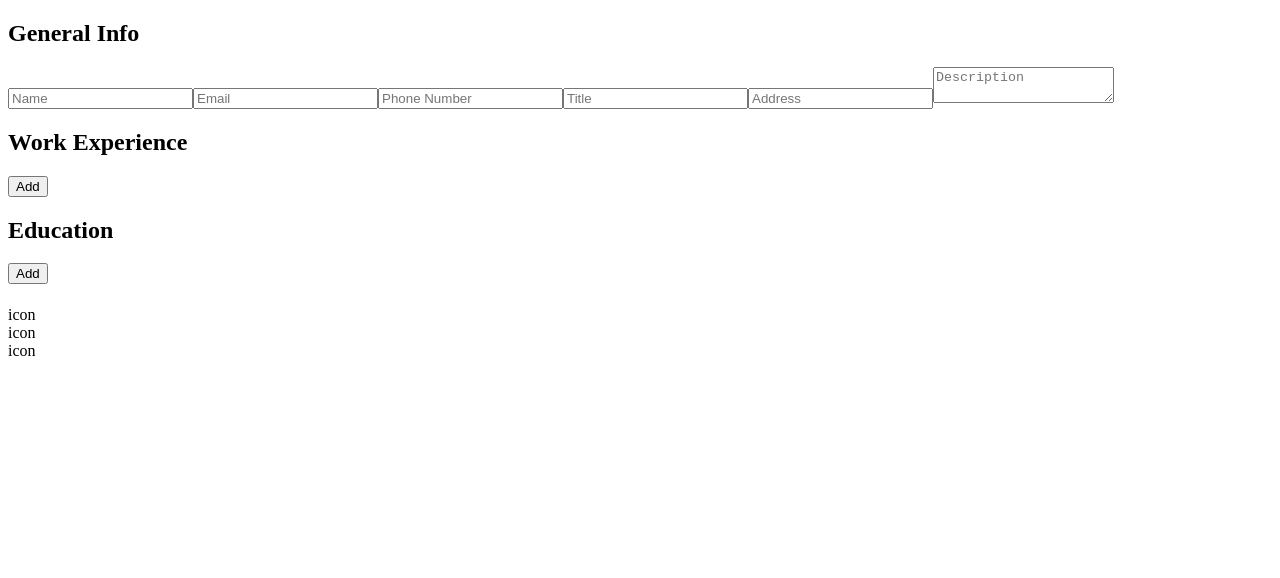
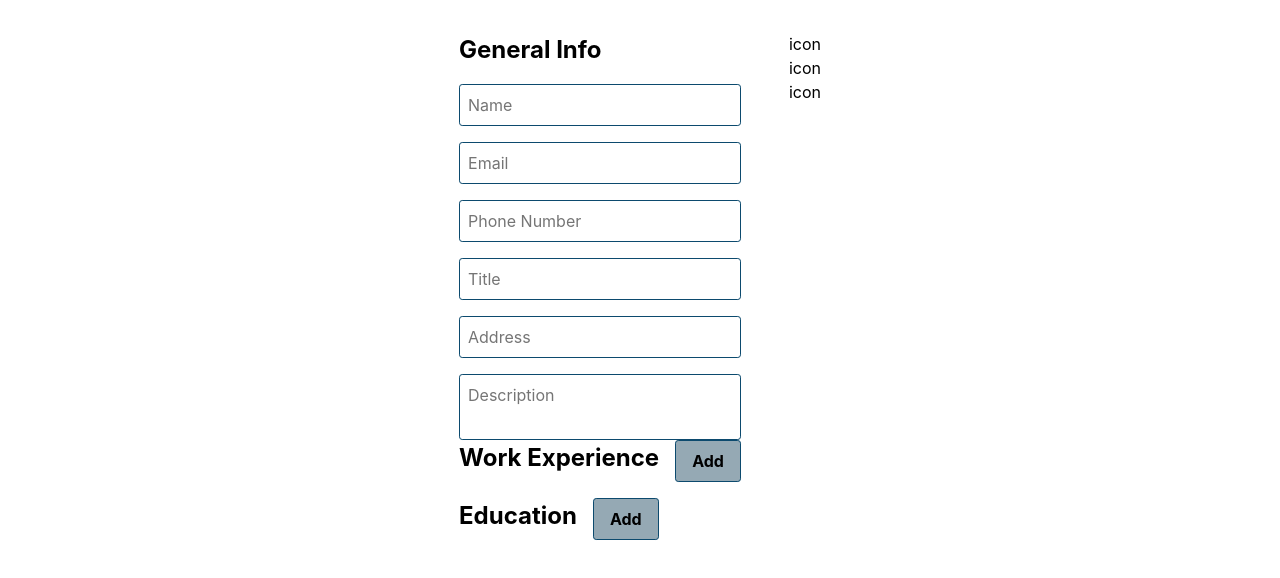
Before and after one commit to leinierperez/cv-builder, a React (Create React App) app: page / in a window 1280 px wide. Shown: the top 578 px of the page. Built offline with nearby package versions, Linux system fonts and the light colour scheme.

Commit message:
Add css reset and setup classNames in main

```diff
--- a/src/App.js
+++ b/src/App.js
@@ -1,5 +1,6 @@
 import React, { Component } from 'react';
 import Main from './components/Main';
+import './index.css';
 
 class App extends Component {
   constructor(props) {
--- /dev/null
+++ b/src/Main.css
@@ -0,0 +1,23 @@
+.main {
+  display: flex;
+  justify-content: center;
+  gap: 3rem;
+  width: 100%;
+}
+
+.editor section,
+.editor .group,
+.field-groups {
+  display: flex;
+  flex-direction: column;
+  gap: 1rem;
+}
+
+.editor {
+  min-height: 1000px;
+}
+
+.section-header {
+  display: flex;
+  gap: 1rem;
+}
--- a/src/components/Main.js
+++ b/src/components/Main.js
@@ -3,6 +3,7 @@ import Education from './Education';
 import Experience from './Experience';
 import GeneralInfo from './GeneralInfo';
 import Preview from './Preview';
+import '../Main.css';
 
 class Main extends Component {
   constructor(props) {
@@ -76,7 +77,8 @@ class Main extends Component {
 
   render() {
     return (
-      <div>
+      <div className='main'>
+        <div className='editor'>
           <GeneralInfo
             handleChange={this.handleInputChange}
             generalInfo={this.state.generalInfo}
@@ -95,6 +97,7 @@ class Main extends Component {
             removeGroup={this.removeGroup}
             educationGroups={this.state.educationGroups}
           />
+        </div>
         <Preview
           generalInfo={this.state.generalInfo}
           experienceGroups={this.state.experienceGroups}
--- a/src/index.css
+++ b/src/index.css
@@ -1,8 +1,11 @@
 body {
-  margin: 0;
   font-family: -apple-system, BlinkMacSystemFont, 'Segoe UI', 'Roboto', 'Oxygen',
     'Ubuntu', 'Cantarell', 'Fira Sans', 'Droid Sans', 'Helvetica Neue',
     sans-serif;
+  min-height: 100vh;
+  text-rendering: optimizeSpeed;
+  line-height: 1.5;
+  padding: 2rem;
   -webkit-font-smoothing: antialiased;
   -moz-osx-font-smoothing: grayscale;
 }
@@ -11,3 +14,43 @@ code {
   font-family: source-code-pro, Menlo, Monaco, Consolas, 'Courier New',
     monospace;
 }
+
+* {
+  margin: 0;
+  padding: 0;
+  box-sizing: border-box;
+}
+
+/* Make images easier to work with */
+img,
+picture {
+  max-width: 100%;
+  display: block;
+}
+
+/* Inherit fonts for inputs and buttons */
+input,
+button,
+textarea,
+select {
+  font: inherit;
+}
+
+textarea {
+  resize: none;
+}
+
+input,
+textarea,
+button {
+  padding: 0.5rem;
+  border: 1px solid #0c4a6e;
+  border-radius: 0.2rem;
+}
+
+button {
+  padding-inline: 1rem;
+  background-color: #95a9b4;
+  cursor: pointer;
+  font-weight: bold;
+}
```
Lines whose indentation alone changed are shown as unchanged.
